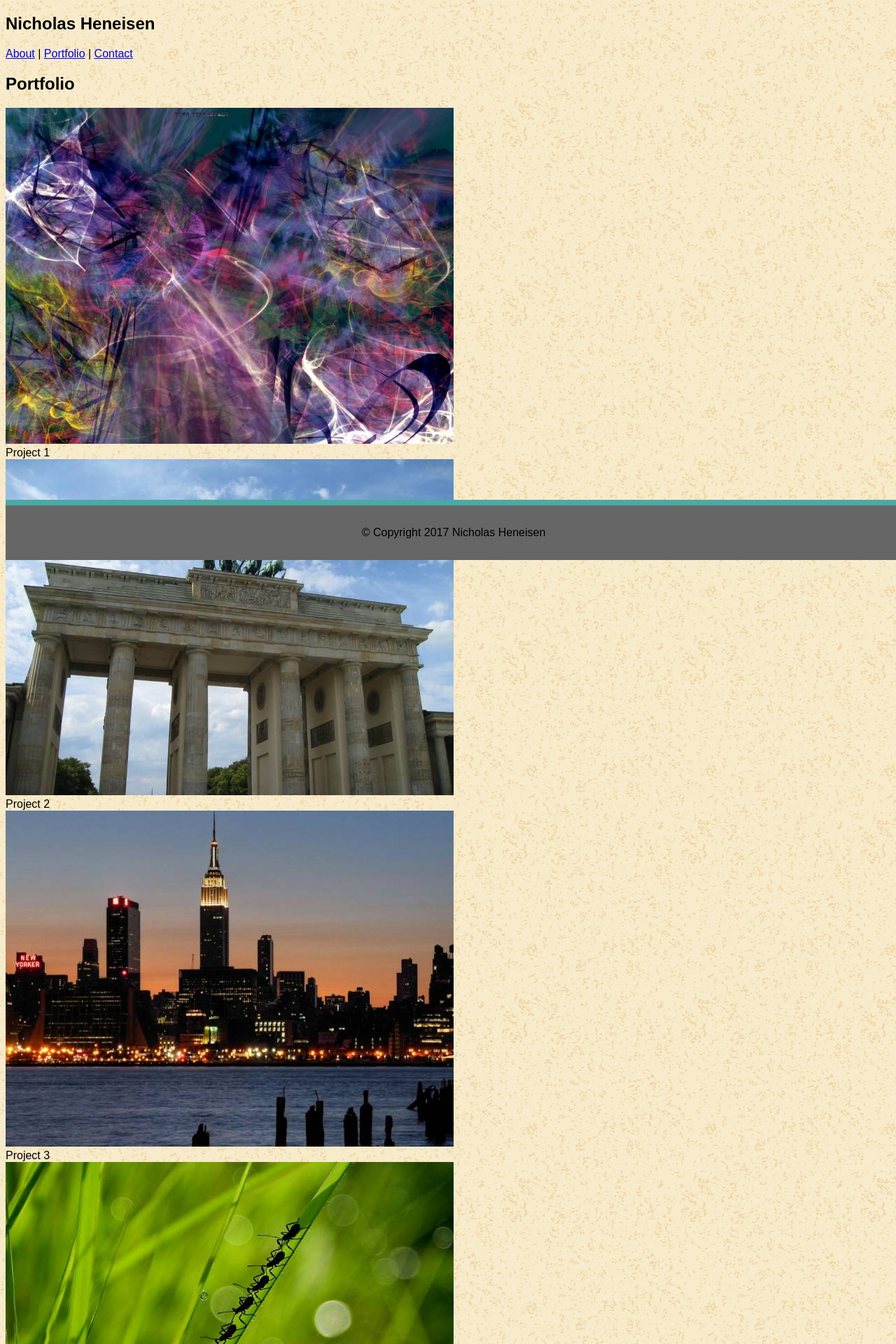
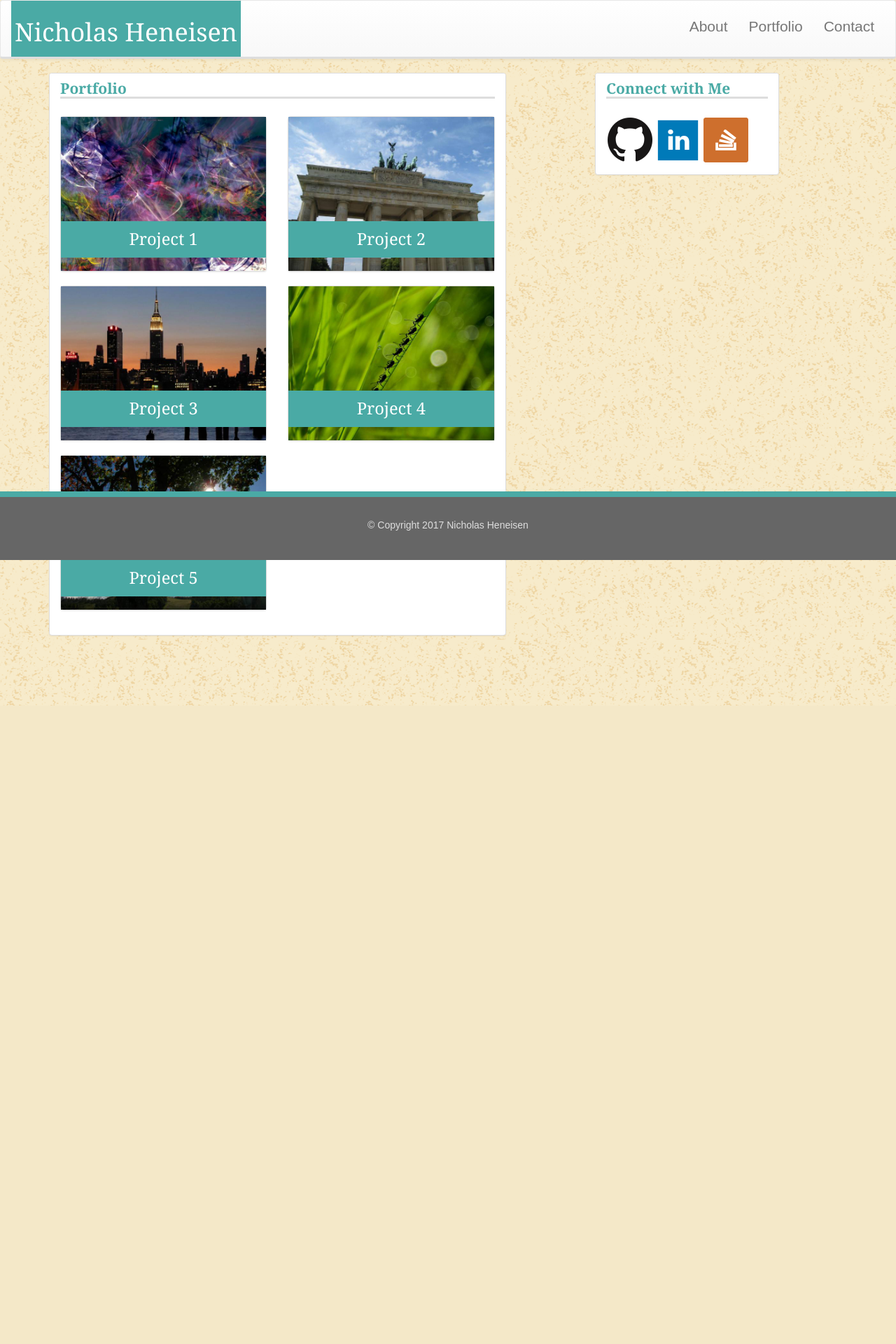
Before and after one commit to NBHeneisen/Bootstrap_Portfolio, a PHP site: page /portfolio.html in a window 1280 px wide. Shown: the top 1920 px of the page at 70% size. After the commit the page ends 1008 px from the top, so only its background shows below. Run offline with PHP 8.4, Linux system fonts and the light colour scheme; some libraries are stand-ins or nearby versions.

Commit message:
completed most of the portfolio file, having trouble getting the project images to match the banner text in front of them.

```diff
--- a/assets/css/style.css
+++ b/assets/css/style.css
@@ -43,8 +43,8 @@ body {
 }
 
 .logo {
-	width:33%;
 	float:left;
+	padding:1%;
 }
 footer {
 	position:fixed;
@@ -79,3 +79,24 @@ ul {
 	font-size: 1.5em;
 	padding-top:1%;
 }
+
+.thumbnail {
+	text-align:center;
+	size:48%;
+	align-items: center;
+	position:relative;
+	padding:0;
+
+
+}
+.projectText {
+	margin-top:-24%;
+	background-color:#4aaaa5;
+	color: #ffffff;
+	position:absolute;
+	padding:3% 0;
+	font-family: 'Georgia', Times, "Times New Roman", serif;
+	font-size:1.3em;
+	width:100%;
+	max-width:100%;
+}
--- a/portfolio.html
+++ b/portfolio.html
@@ -4,65 +4,106 @@
 
 <head>
 	<title>"Week 1 Homework Assignment"</title>
-	<meta charset="UTF-8">
-	<link rel="stylesheet" type="text/css" href="assets/css/reset.css">
+	<meta name="viewport" content="width=device-width, initial-scale=1.0" charset="UTF-8">
+	<!-- Latest compiled and minified CSS -->
+	<link rel="stylesheet" href="https://maxcdn.bootstrapcdn.com/bootstrap/3.3.7/css/bootstrap.min.css" integrity="sha384-BVYiiSIFeK1dGmJRAkycuHAHRg32OmUcww7on3RYdg4Va+PmSTsz/K68vbdEjh4u" crossorigin="anonymous">
+
+	<!-- Optional theme -->
+	<link rel="stylesheet" href="https://maxcdn.bootstrapcdn.com/bootstrap/3.3.7/css/bootstrap-theme.min.css" integrity="sha384-rHyoN1iRsVXV4nD0JutlnGaslCJuC7uwjduW9SVrLvRYooPp2bWYgmgJQIXwl/Sp" crossorigin="anonymous">
+    <script src="https://ajax.googleapis.com/ajax/libs/jquery/3.1.1/jquery.min.js"></script>
 	<link rel="stylesheet" type="text/css" href="assets/css/style.css">
 </head>
 
 <body>
+	<nav class="navbar navbar-default">
+	  <div class="container-fluid">
+	    <!-- Brand and toggle get grouped for better mobile display -->
+	    <div class="navbar-header">
+	      <button type="button" class="navbar-toggle collapsed" data-toggle="collapse" data-target="#bs-example-navbar-collapse-1" aria-expanded="false">
+	        <span class="sr-only">Toggle navigation</span>
+	        <span class="icon-bar"></span>
+	        <span class="icon-bar"></span>
+	        <span class="icon-bar"></span>
+	      </button>
+	      <h1>Nicholas Heneisen</h1>
+	    </div>
 
-	<section class="hbar">
-		<header><h1>Nicholas Heneisen</h1></header>
+	    <!-- Collect the nav links, forms, and other content for toggling -->
+	    <div class="collapse navbar-collapse" id="bs-example-navbar-collapse-1">
+	      <ul class="nav navbar-nav">
+	      </ul>
+	      <ul class="nav navbar-nav navbar-right">
+	        <li><a href="index.html">About</a></li>
+	        <li><a href="portfolio.html">Portfolio</a></li>
+	        <li><a href="contact.html">Contact</a></li>
+	      </ul>
+	    </div><!-- /.navbar-collapse -->
+	  </div><!-- /.container-fluid -->
+	</nav>
 
-		<div id="pagelinks">
-			<a href="index.html">About</a> |
-			<a href="portfolio.html">Portfolio</a> |
-			<a href="contact.html">Contact</a>
+	<div class="container">
+		<div class = "row">
+			<div class = "col-lg-7">
+				<div class="panel panel-default">
+				  <div class="panel-heading">
+				    <h2 class="panel-title">Portfolio</h2>
 				  </div>
-	</section>
-
-	<div>
-		<section class="main">
-			<h2>Portfolio</h2>
-			<div class="content">
-				<div class="port">
-					<img class="portimgs" src="assets/images/abstract-q-c-640-480-1.jpg" alt="project1">
-					<div class="port-titles">Project 1</div>
+				  <div class="panel-body">
+					<div class="row">
+					  <div class="col-sm-12 col-lg-6">
+					    <a href="#" class="thumbnail">
+					      <img src="assets/images/abstract-q-c-640-480-1.jpg" alt="project1">
+					      <div class="projectText">Project 1</div>
+					    </a>
 					  </div>
-				<div class="port">
-					<img class="portimgs" src="assets/images/city-q-c-640-480-1.jpg" alt="project2">
-					<div class="port-titles">Project 2</div>
+					  <div class="col-sm-12 col-lg-6">
+					    <a href="#" class="thumbnail">
+					      <img src="assets/images/city-q-c-640-480-1.jpg" alt="project2">
+					      <div class="projectText">Project 2</div>
+					    </a>
 					  </div>
-				<div class="port">
-					<img class="portimgs" src="assets/images/city-q-c-640-480-4.jpg" alt="project3">
-					<div class="port-titles">Project 3</div>
+					  <div class="col-sm-12 col-lg-6">
+					    <a href="#" class="thumbnail">
+					      <img src="assets/images/city-q-c-640-480-4.jpg" alt="project3">
+					      <div class="projectText">Project 3</div>
+					    </a>
 					  </div>
-				<div class="port">
-					<img class="portimgs" src="assets/images/nature-q-c-640-480-1.jpg" alt="project4">
-					<div class="port-titles">Project 4</div>
+					  <div class="col-sm-12 col-lg-6">
+					    <a href="#" class="thumbnail">
+					      <img src="assets/images/nature-q-c-640-480-1.jpg" alt="project4">
+					      <div class="projectText">Project 4</div>
+					    </a>
 					  </div>
-				<div class="port">
-					<img class="portimgs" src="assets/images/nature-q-c-640-480-8.jpg" alt="project5">
-					<div class="port-titles">Project 5</div>
+					  <div class="col-sm-12 col-lg-6">
+					    <a href="#" class="thumbnail">
+					      <img src="assets/images/nature-q-c-640-480-8.jpg" alt="project5">
+					      <div class="projectText">Project 5</div>
+					    </a>
 					  </div>
 					</div>
-		</section>
-
-		<section class="connect">
-			<h3>Connect with Me</h3>
-
-				<div class="logos">
+				  </div>
+				</div>
+			</div>
+			<div class = "col-lg-1">
+			</div>
+			<div class = "col-lg-3">
+				<div class="panel panel-default">
+				  <div class="panel-heading">
+				    <h3 class="panel-title">Connect with Me</h3>
+				  </div>
+				  <div class="panel-body">
 				    <a class="logo" target="_blank" href="https://github.com/NBHeneisen"><img src="assets/images/logo_github.png" alt="GitHub Logo"></a>
 
 					<a class="logo" target="_blank" href="https://www.linkedin.com/in/nicholas-heneisen-78883649"><img src="assets/images/logo_linkedin.png" alt="LinkedIn Logo"></a>
 
 					<a class="logo" target="_blank" href="http://stackoverflow.com/users/7327203/nicholas-heneisen"><img src="assets/images/logo_stackoverflow.png" alt="StackOverflow Logo"></a>
 				  </div>
-		</section>
 				</div>
-
-	<footer>
-		&#169; Copyright 2017 Nicholas Heneisen
+			</div>
+		</div>
+	</div>
+	<footer class="footer container-fluid">
+        <p class="text-muted">&#169; Copyright 2017 Nicholas Heneisen</p>
     </footer>
 
 </body>
```
Also changed, not shown: index2.html (deleted, +0 -117 lines), refresher.html (deleted, +0 -19 lines). Lines whose indentation alone changed are shown as unchanged.
